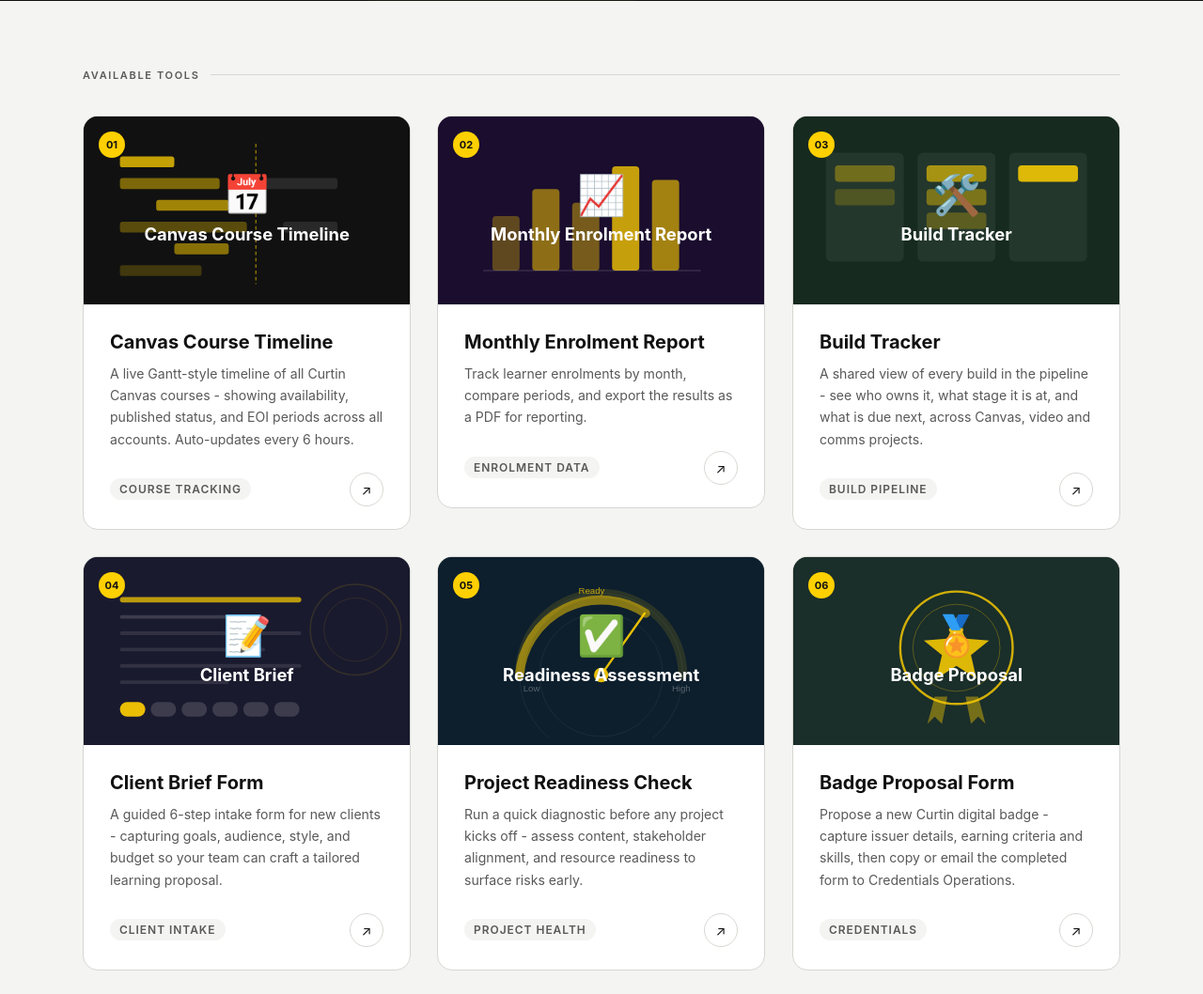
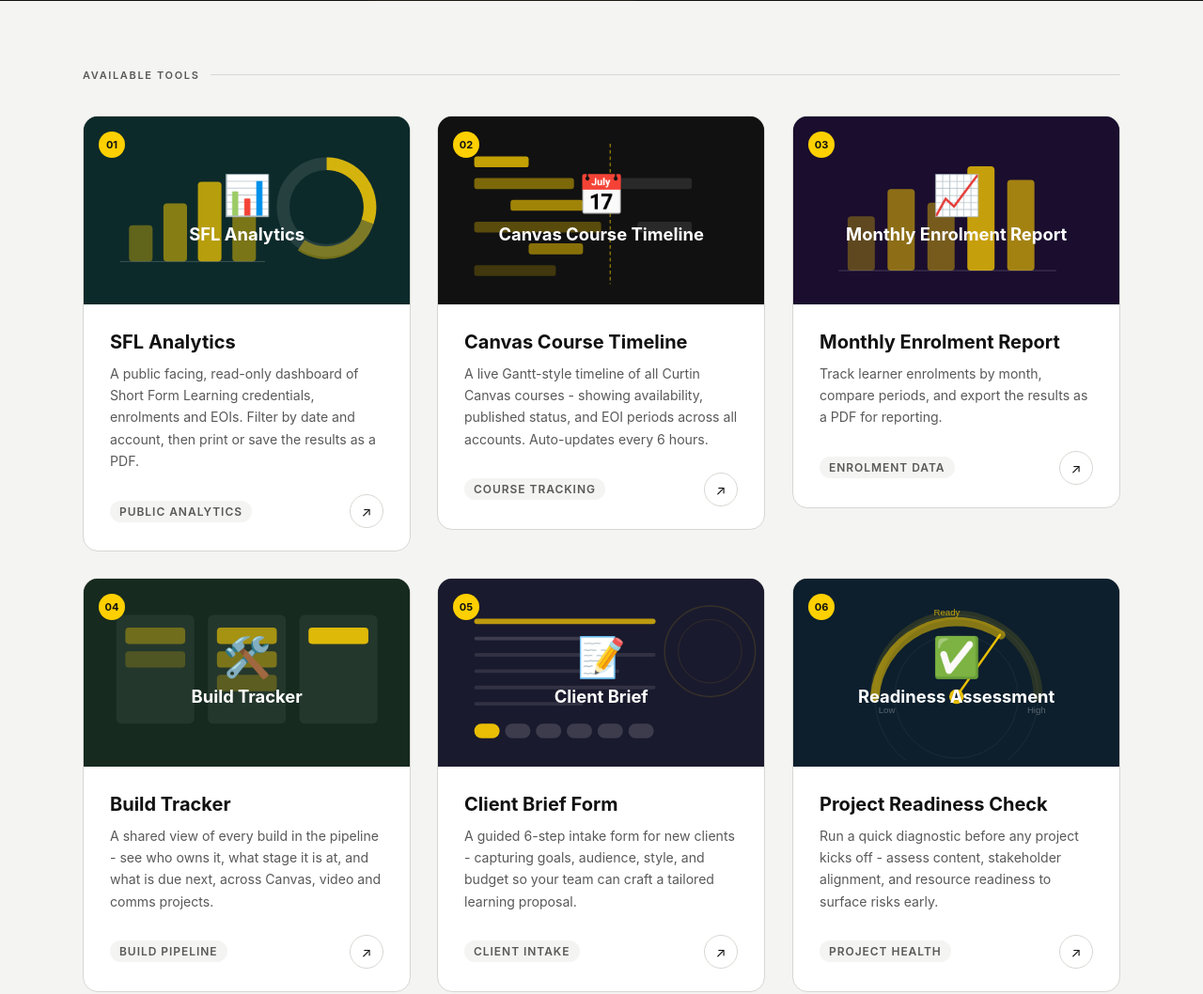
Before and after one commit to okutzner/SFL-Toolbox, a plain HTML site: page index.html in a window 1280 px wide. Shown: the part 520-1578 px from the top of the page at 94% size. Drawn offline with Linux system fonts and the light colour scheme.

Commit message:
Add files via upload

```diff
--- a/index.html
+++ b/index.html
@@ -211,15 +211,17 @@
 
 
 
-    .grid li:nth-child(1) .card-thumb { background: #111111; }
-    .grid li:nth-child(2) .card-thumb { background: #1A0D2E; }
-    .grid li:nth-child(3) .card-thumb { background: #162A1F; }
-    .grid li:nth-child(4) .card-thumb { background: #1A1A2E; }
-    .grid li:nth-child(5) .card-thumb { background: #0D1F2D; }
-    .grid li:nth-child(6) .card-thumb { background: #1A2E2A; }
-    .grid li:nth-child(7) .card-thumb { background: #2A1A2E; }
-    .grid li:nth-child(8) .card-thumb { background: #1F2A33; }
-    .grid li:nth-child(9) .card-thumb { background: #2E1A0D; }
+
+    .grid li:nth-child(1) .card-thumb { background: #0D2A2A; }
+    .grid li:nth-child(2) .card-thumb { background: #111111; }
+    .grid li:nth-child(3) .card-thumb { background: #1A0D2E; }
+    .grid li:nth-child(4) .card-thumb { background: #162A1F; }
+    .grid li:nth-child(5) .card-thumb { background: #1A1A2E; }
+    .grid li:nth-child(6) .card-thumb { background: #0D1F2D; }
+    .grid li:nth-child(7) .card-thumb { background: #1A2E2A; }
+    .grid li:nth-child(8) .card-thumb { background: #2A1A2E; }
+    .grid li:nth-child(9) .card-thumb { background: #1F2A33; }
+    .grid li:nth-child(10) .card-thumb { background: #2E1A0D; }
 
     .thumb-art { position: absolute; inset: 0; pointer-events: none; }
 
@@ -307,6 +309,7 @@
 
 
 
+
     .grid li:nth-child(1) .card { animation-delay: 0.15s; }
     .grid li:nth-child(2) .card { animation-delay: 0.25s; }
     .grid li:nth-child(3) .card { animation-delay: 0.35s; }
@@ -316,6 +319,7 @@
     .grid li:nth-child(7) .card { animation-delay: 0.75s; }
     .grid li:nth-child(8) .card { animation-delay: 0.85s; }
     .grid li:nth-child(9) .card { animation-delay: 0.95s; }
+    .grid li:nth-child(10) .card { animation-delay: 1.05s; }
 
     /* Honour the user's motion preference */
     @media (prefers-reduced-motion: reduce) {
@@ -387,6 +391,46 @@
       <!-- <ul> announces item count to screen readers -->
       <ul class="grid" role="list">
 
+        <!-- SFL Analytics -->
+        <li>
+          <a
+            class="card"
+            href="https://canvas-timeline-1sue.onrender.com/sfl-analytics"
+            target="_blank"
+            rel="noopener noreferrer"
+            aria-label="SFL Analytics, public facing, opens in a new tab"
+          >
+            <div class="card-thumb">
+              <svg class="thumb-art" viewBox="0 0 360 200" xmlns="http://www.w3.org/2000/svg" aria-hidden="true" focusable="false">
+                <rect width="360" height="200" fill="#0D2A2A"/>
+                <rect x="50"  y="120" width="26" height="40" rx="4" fill="#FFD000" opacity="0.35"/>
+                <rect x="88"  y="96"  width="26" height="64" rx="4" fill="#FFD000" opacity="0.5"/>
+                <rect x="126" y="72"  width="26" height="88" rx="4" fill="#FFD000" opacity="0.7"/>
+                <rect x="164" y="104" width="26" height="56" rx="4" fill="#FFD000" opacity="0.45"/>
+                <line x1="40" y1="160" x2="200" y2="160" stroke="white" stroke-width="1" opacity="0.2"/>
+                <circle cx="268" cy="100" r="48" fill="none" stroke="white" stroke-width="14" opacity="0.1"/>
+                <path d="M 268 52 A 48 48 0 0 1 313 116" fill="none" stroke="#FFD000" stroke-width="14" opacity="0.8"/>
+                <path d="M 313 116 A 48 48 0 0 1 240 142" fill="none" stroke="#FFD000" stroke-width="14" opacity="0.4"/>
+              </svg>
+              <span class="card-num" aria-hidden="true">01</span>
+              <div class="thumb-label" aria-hidden="true">
+                <span class="thumb-icon">📊</span>
+                <span class="thumb-title">SFL Analytics</span>
+              </div>
+            </div>
+            <div class="card-body">
+              <h2 class="card-name">SFL Analytics</h2>
+              <p class="card-desc">
+                A public facing, read-only dashboard of Short Form Learning credentials, enrolments
+                and EOIs. Filter by date and account, then print or save the results as a PDF.
+              </p>
+            </div>
+            <div class="card-footer">
+              <span class="card-tag">Public Analytics</span>
+              <span class="card-arrow" aria-hidden="true">↗</span>
+            </div>
+          </a>
+        </li>
         <!-- Canvas Course Timeline -->
         <li>
           <a
@@ -409,7 +453,7 @@
                 <rect x="220" y="116" width="60" height="12" rx="3" fill="white" opacity="0.1"/>
                 <line x1="190" y1="30" x2="190" y2="185" stroke="#FFD000" stroke-width="1.5" stroke-dasharray="4 3" opacity="0.5"/>
               </svg>
-              <span class="card-num" aria-hidden="true">01</span>
+              <span class="card-num" aria-hidden="true">02</span>
               <div class="thumb-label" aria-hidden="true">
                 <span class="thumb-icon">📅</span>
                 <span class="thumb-title">Canvas Course Timeline</span>
@@ -447,7 +491,7 @@
                 <rect x="236" y="70"  width="30" height="100" rx="4" fill="#FFD000" opacity="0.6"/>
                 <line x1="50" y1="170" x2="290" y2="170" stroke="white" stroke-width="1" opacity="0.2"/>
               </svg>
-              <span class="card-num" aria-hidden="true">02</span>
+              <span class="card-num" aria-hidden="true">03</span>
               <div class="thumb-label" aria-hidden="true">
                 <span class="thumb-icon">📈</span>
                 <span class="thumb-title">Monthly Enrolment Report</span>
@@ -488,7 +532,7 @@
                 <rect x="147" y="106" width="66" height="18" rx="4" fill="#FFD000" opacity="0.25"/>
                 <rect x="248" y="54" width="66" height="18" rx="4" fill="#FFD000" opacity="0.85"/>
               </svg>
-              <span class="card-num" aria-hidden="true">03</span>
+              <span class="card-num" aria-hidden="true">04</span>
               <div class="thumb-label" aria-hidden="true">
                 <span class="thumb-icon">🛠️</span>
                 <span class="thumb-title">Build Tracker</span>
@@ -534,7 +578,7 @@
                 <circle cx="300" cy="80" r="50" fill="none" stroke="#FFD000" stroke-width="1.5" opacity="0.12"/>
                 <circle cx="300" cy="80" r="35" fill="none" stroke="#FFD000" stroke-width="1"   opacity="0.1"/>
               </svg>
-              <span class="card-num" aria-hidden="true">04</span>
+              <span class="card-num" aria-hidden="true">05</span>
               <div class="thumb-label" aria-hidden="true">
                 <span class="thumb-icon">📝</span>
                 <span class="thumb-title">Client Brief</span>
@@ -576,7 +620,7 @@
                 <text x="155" y="40"  fill="#FFD000" opacity="0.7" font-size="10" font-family="sans-serif">Ready</text>
                 <text x="258" y="148" fill="white" opacity="0.3" font-size="10" font-family="sans-serif">High</text>
               </svg>
-              <span class="card-num" aria-hidden="true">05</span>
+              <span class="card-num" aria-hidden="true">06</span>
               <div class="thumb-label" aria-hidden="true">
                 <span class="thumb-icon">✅</span>
                 <span class="thumb-title">Readiness Assessment</span>
@@ -613,7 +657,7 @@
                 <polygon points="156,154 170,154 164,184 156,176 148,184" fill="#FFD000" opacity="0.4"/>
                 <polygon points="190,154 204,154 212,184 204,176 196,184" fill="#FFD000" opacity="0.4"/>
               </svg>
-              <span class="card-num" aria-hidden="true">06</span>
+              <span class="card-num" aria-hidden="true">07</span>
               <div class="thumb-label" aria-hidden="true">
                 <span class="thumb-icon">🏅</span>
                 <span class="thumb-title">Badge Proposal</span>
@@ -655,7 +699,7 @@
                 <line x1="143" y1="138" x2="173" y2="138" stroke="#FFD000" stroke-width="2" opacity="0.5"/>
                 <line x1="187" y1="138" x2="217" y2="138" stroke="white" stroke-width="2" opacity="0.2"/>
               </svg>
-              <span class="card-num" aria-hidden="true">07</span>
+              <span class="card-num" aria-hidden="true">08</span>
               <span class="dev-badge">DEV</span>
               <div class="thumb-label" aria-hidden="true">
                 <span class="thumb-icon">📋</span>
@@ -694,7 +738,7 @@
                 <circle cx="246" cy="112" r="20" fill="none" stroke="#FFD000" stroke-width="2.5" opacity="0.8"/>
                 <path d="M 238 112 l 6 6 l 12 -13" fill="none" stroke="#FFD000" stroke-width="3" stroke-linecap="round" stroke-linejoin="round" opacity="0.9"/>
               </svg>
-              <span class="card-num" aria-hidden="true">08</span>
+              <span class="card-num" aria-hidden="true">09</span>
               <div class="thumb-label" aria-hidden="true">
                 <span class="thumb-icon">🔐</span>
                 <span class="thumb-title">Proposals Admin</span>
@@ -730,7 +774,7 @@
                 <rect x="241" y="144" width="18" height="14" rx="2" fill="none" stroke="#FFD000" stroke-width="2" opacity="0.9"/>
                 <path d="M 244 144 v -6 a 6 6 0 0 1 12 0 v 6" fill="none" stroke="#FFD000" stroke-width="2" opacity="0.9"/>
               </svg>
-              <span class="card-num" aria-hidden="true">09</span>
+              <span class="card-num" aria-hidden="true">10</span>
               <div class="thumb-label" aria-hidden="true">
                 <span class="thumb-icon">✉️</span>
                 <span class="thumb-title">Learner Email Extract</span>
```
